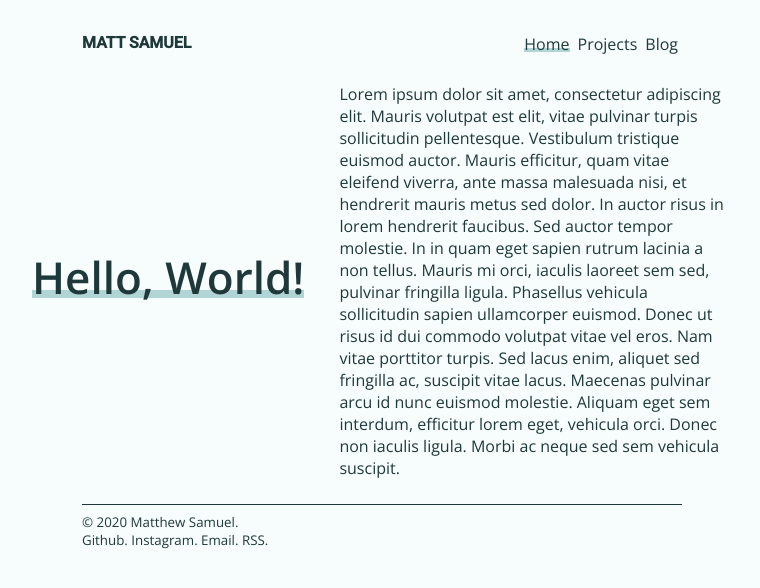
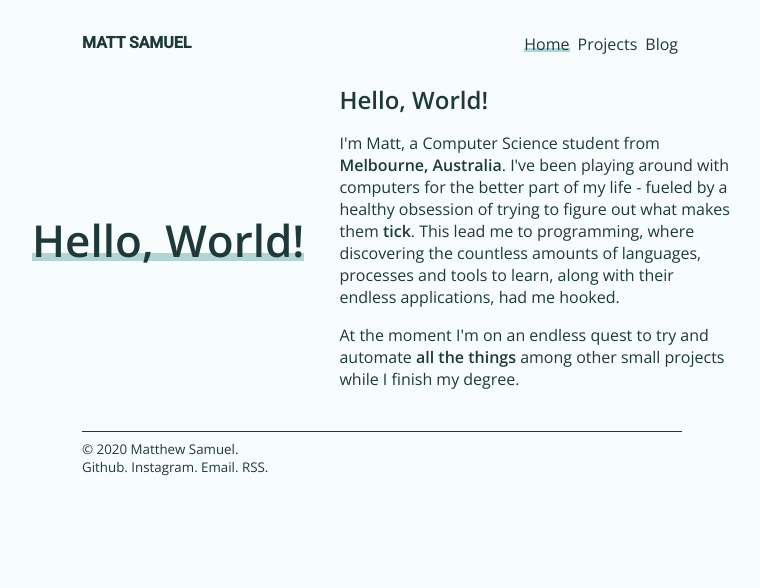
Before and after one commit to mjsamuel/mjsamuel.github.io, a Jekyll site: the page built from index.html, in a window 1280 px wide. Shown: the top 588 px of the page, without its empty margins (258-1018 px from the left). Built offline with Jekyll 4.4.1, drawn with Linux system fonts in a browser that asks for light colours.

Commit message:
Updated about me section on home page

```diff
--- a/index.html
+++ b/index.html
@@ -8,8 +8,15 @@ title: Home
     <h1>Hello, World!</h1>
   </div>
   <div>
-    Lorem ipsum dolor sit amet, consectetur adipiscing elit. Mauris volutpat est elit, vitae pulvinar turpis sollicitudin pellentesque. Vestibulum tristique euismod auctor. Mauris efficitur, quam vitae eleifend viverra, ante massa malesuada nisi, et hendrerit mauris metus sed dolor. In auctor risus in lorem hendrerit faucibus. Sed auctor tempor molestie. In in quam eget sapien rutrum lacinia a non tellus. Mauris mi orci, iaculis laoreet sem sed, pulvinar fringilla ligula. Phasellus vehicula sollicitudin sapien ullamcorper euismod.
-
-    Donec ut risus id dui commodo volutpat vitae vel eros. Nam vitae porttitor turpis. Sed lacus enim, aliquet sed fringilla ac, suscipit vitae lacus. Maecenas pulvinar arcu id nunc euismod molestie. Aliquam eget sem interdum, efficitur lorem eget, vehicula orci. Donec non iaculis ligula. Morbi ac neque sed sem vehicula suscipit.
+    <h2>Hello, World!</h2>
+    <p>
+      I'm Matt, a Computer Science student from <b>Melbourne, Australia</b>.
+      I've been playing around with computers for the better part of my life
+      - fueled by a healthy obsession of trying to figure out what makes them <b>tick</b>.
+      This lead me to programming, where discovering the countless amounts of languages, processes and tools to learn, along with their endless applications, had me hooked.
+    </p>
+    <p>
+      At the moment I'm on an endless quest to try and automate <b>all the things</b> among other small projects while I finish my degree.
+    </p>
   </div>
 </div>
```
